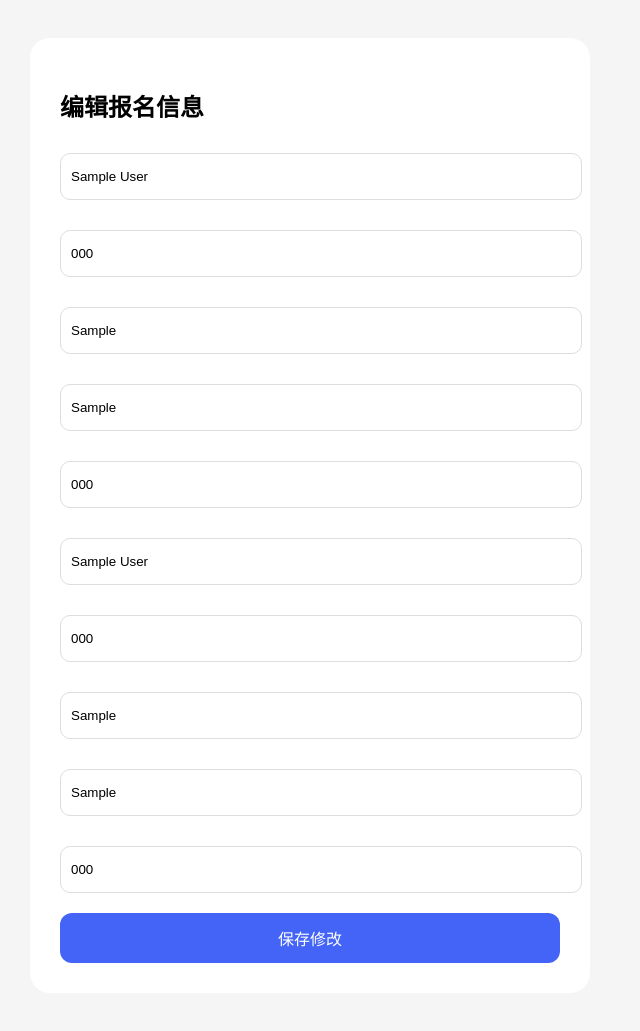
After one commit to jzy2003/signup-system, a Flask app: page /edit/1 in a window 1280 px wide. The commit adds this page. Shown: the whole page, without its empty margins (330-970 px from the left). Run offline with Flask 3, Linux system fonts and the light colour scheme; tables that the repository leaves empty hold one stand-in row (values such as "Sample post").

Commit message:
add admin edit function

```diff
--- a/app.py
+++ b/app.py
@@ -1,5 +1,6 @@
 # app.py
-from flask import Flask, render_template, request, send_file
+from flask import Flask, render_template, request, send_file, redirect
+
 from flask_sqlalchemy import SQLAlchemy
 import pandas as pd
 import re
@@ -110,6 +111,45 @@ def admin():
 
     return render_template('admin.html', users=users)
 
+# 编辑报名信息
+@app.route('/edit/<int:user_id>', methods=['GET', 'POST'])
+def edit(user_id):
+
+    user = User.query.get_or_404(user_id)
+
+    if request.method == 'POST':
+
+        user.name = request.form.get('name')
+        user.phone = request.form.get('phone')
+        user.department = request.form.get('department')
+        user.grade = request.form.get('grade')
+        user.card_number = request.form.get('card_number')
+
+        user.partner_name = request.form.get('partner_name')
+        user.partner_phone = request.form.get('partner_phone')
+        user.partner_department = request.form.get('partner_department')
+        user.partner_grade = request.form.get('partner_grade')
+        user.partner_card_number = request.form.get('partner_card_number')
+
+        db.session.commit()
+
+        return redirect('/admin')
+
+    return render_template('edit.html', user=user)
+
+
+# 删除报名信息
+@app.route('/delete/<int:user_id>')
+def delete(user_id):
+
+    user = User.query.get_or_404(user_id)
+
+    db.session.delete(user)
+
+    db.session.commit()
+
+    return redirect('/admin')
+
 
 # 导出Excel
 @app.route('/export')
--- /dev/null
+++ b/templates/edit.html
@@ -0,0 +1,86 @@
+
+<!DOCTYPE html>
+<html lang="zh">
+
+<head>
+    <meta charset="UTF-8">
+    <title>编辑报名信息</title>
+
+    <style>
+
+        body{
+            font-family:Arial;
+            background:#f5f5f5;
+            padding:30px;
+        }
+
+        .container{
+            width:500px;
+            margin:auto;
+            background:white;
+            padding:30px;
+            border-radius:20px;
+        }
+
+        input{
+            width:100%;
+            height:45px;
+            margin-top:10px;
+            margin-bottom:20px;
+            padding:0 10px;
+            border:1px solid #ddd;
+            border-radius:10px;
+        }
+
+        button{
+            width:100%;
+            height:50px;
+            background:#4364F7;
+            color:white;
+            border:none;
+            border-radius:12px;
+            font-size:16px;
+        }
+
+    </style>
+
+</head>
+
+<body>
+
+<div class="container">
+
+    <h2>编辑报名信息</h2>
+
+    <form method="POST">
+
+        <input name="name" value="{{ user.name }}">
+
+        <input name="phone" value="{{ user.phone }}">
+
+        <input name="department" value="{{ user.department }}">
+
+        <input name="grade" value="{{ user.grade }}">
+
+        <input name="card_number" value="{{ user.card_number }}">
+
+        <input name="partner_name" value="{{ user.partner_name }}">
+
+        <input name="partner_phone" value="{{ user.partner_phone }}">
+
+        <input name="partner_department" value="{{ user.partner_department }}">
+
+        <input name="partner_grade" value="{{ user.partner_grade }}">
+
+        <input name="partner_card_number" value="{{ user.partner_card_number }}">
+
+        <button type="submit">
+            保存修改
+        </button>
+
+    </form>
+
+</div>
+
+</body>
+</html>
```
Also changed, not shown: templates/admin.html (+32 -0 lines).
